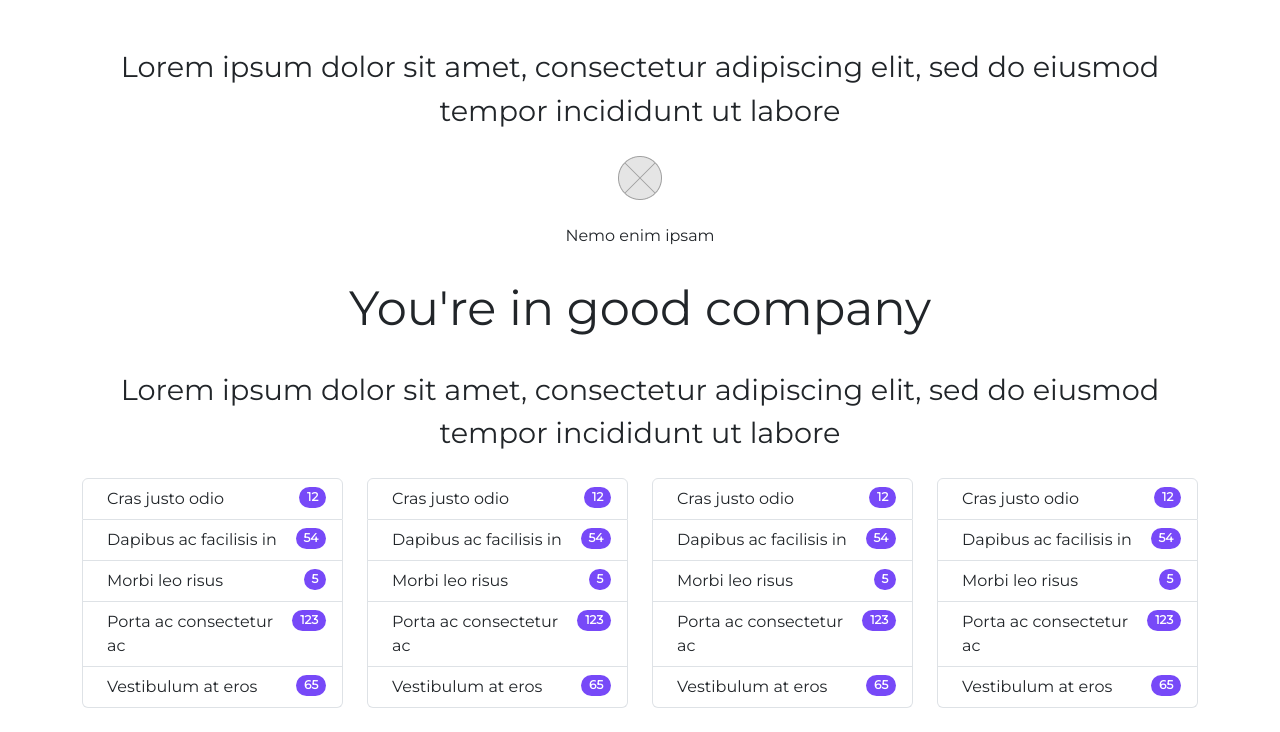
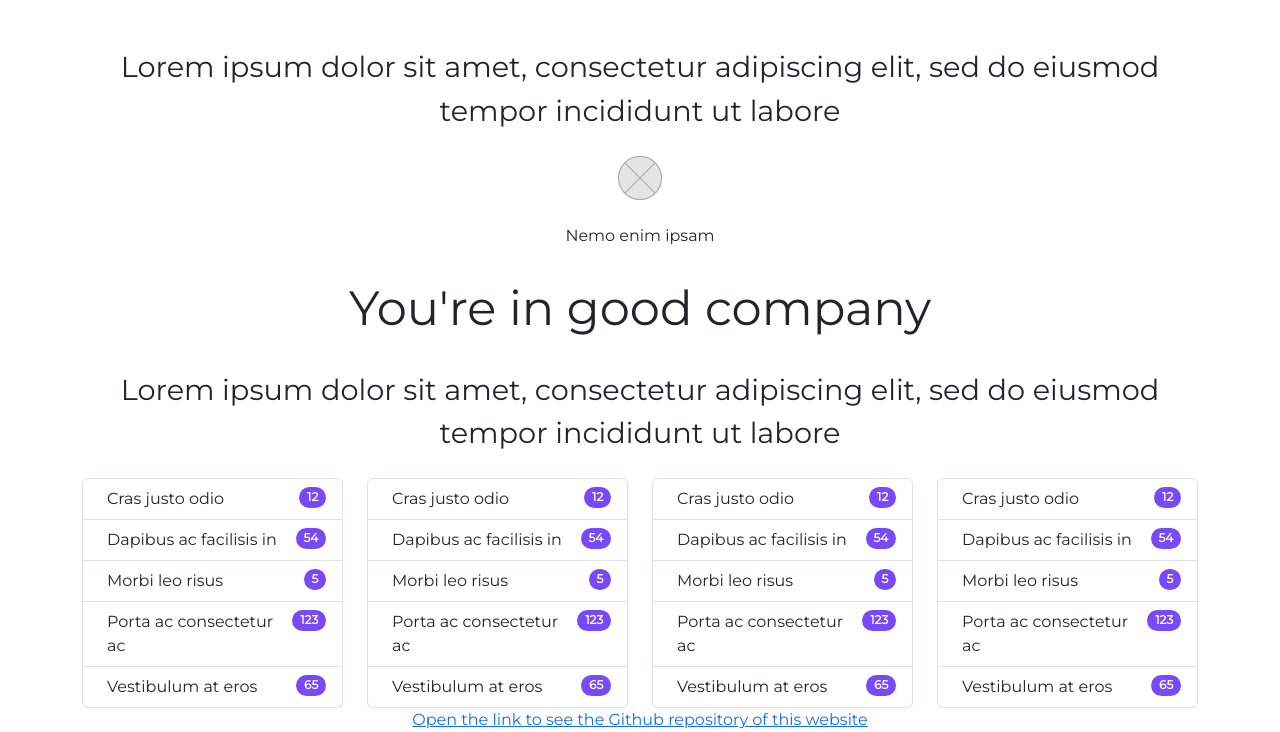
Before and after one commit to ParulGEM/Parul_Bootstrap_Assignment2, a plain HTML site: page Parul_bootstrap_Assignment2/index.html in a window 1280 px wide. Shown: the part 2701-3433 px from the top of the page. Before the commit the page ends 3409 px from the top, so only its background shows below. Drawn offline with nearby package versions, Linux system fonts and the light colour scheme.

Commit message:
Update index.html

```diff
--- a/Parul_bootstrap_Assignment2/index.html
+++ b/Parul_bootstrap_Assignment2/index.html
@@ -519,7 +519,9 @@
       </div>
 
     </div>
-
+    <div class="col text-center">
+      <a href="https://github.com/ParulGEM/Parul_Bootstrap_Assignment2"> Open the link to see the Github repository of this website</a>
+     </div>
     <script
       src="https://cdn.jsdelivr.net/npm/bootstrap@5.3.0-alpha1/dist/js/bootstrap.bundle.min.js"
       integrity="sha384-w76AqPfDkMBDXo30jS1Sgez6pr3x5MlQ1ZAGC+nuZB+EYdgRZgiwxhTBTkF7CXvN"
```
